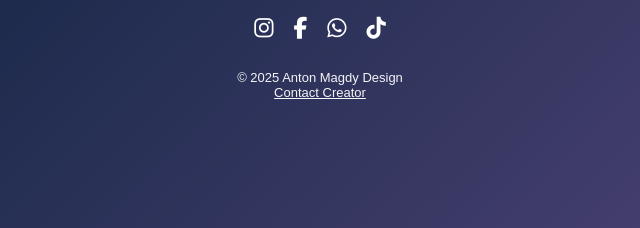
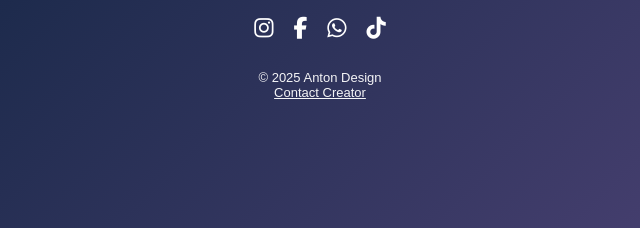
Before and after one commit to antonmagdyx/lialy-links, a plain HTML site: page index.html in a window 1280 px wide. Shown: the part 569-797 px from the top of the page, 320-960 px from the left. Drawn offline with Linux system fonts and the light colour scheme.

Commit message:
Update index.html

```diff
--- a/index.html
+++ b/index.html
@@ -164,7 +164,7 @@ body {
     </div>
 
     <footer class="footer">
-      <p>© 2025 Anton Magdy Design</p>
+      <p>© 2025 Anton Design</p>
       <p><a href="https://wa.me/+201281358100" target="_blank">Contact Creator</a></p>
     </footer>
   </div>
```
